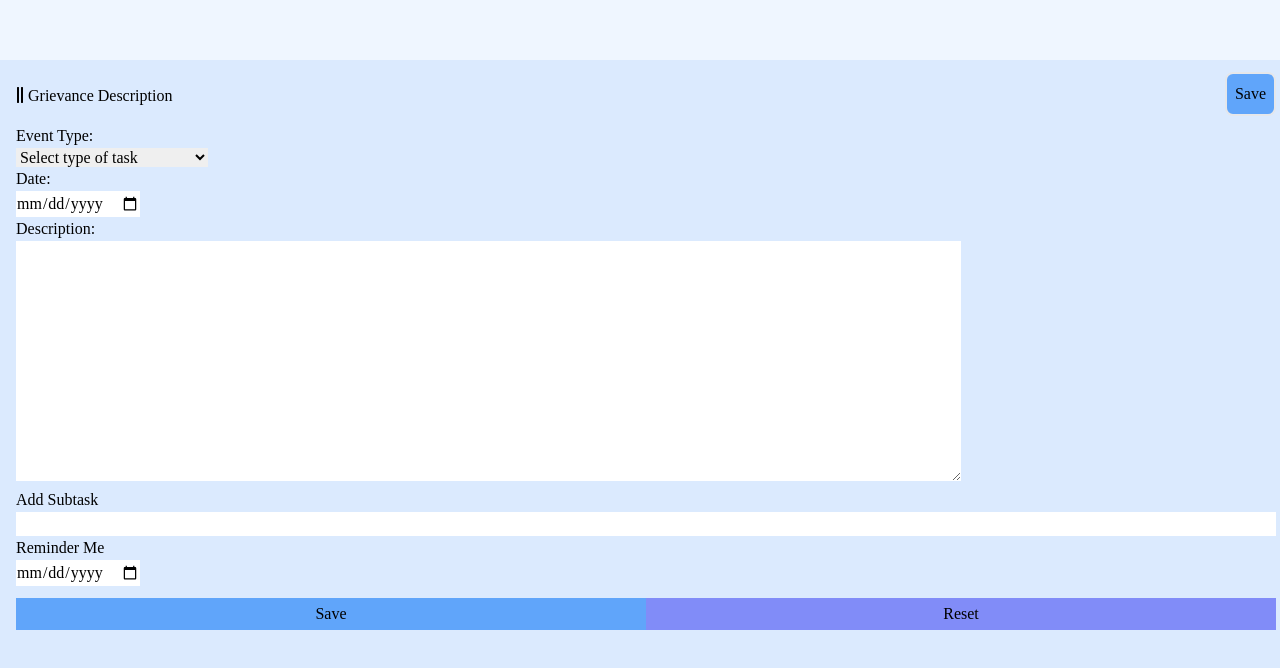
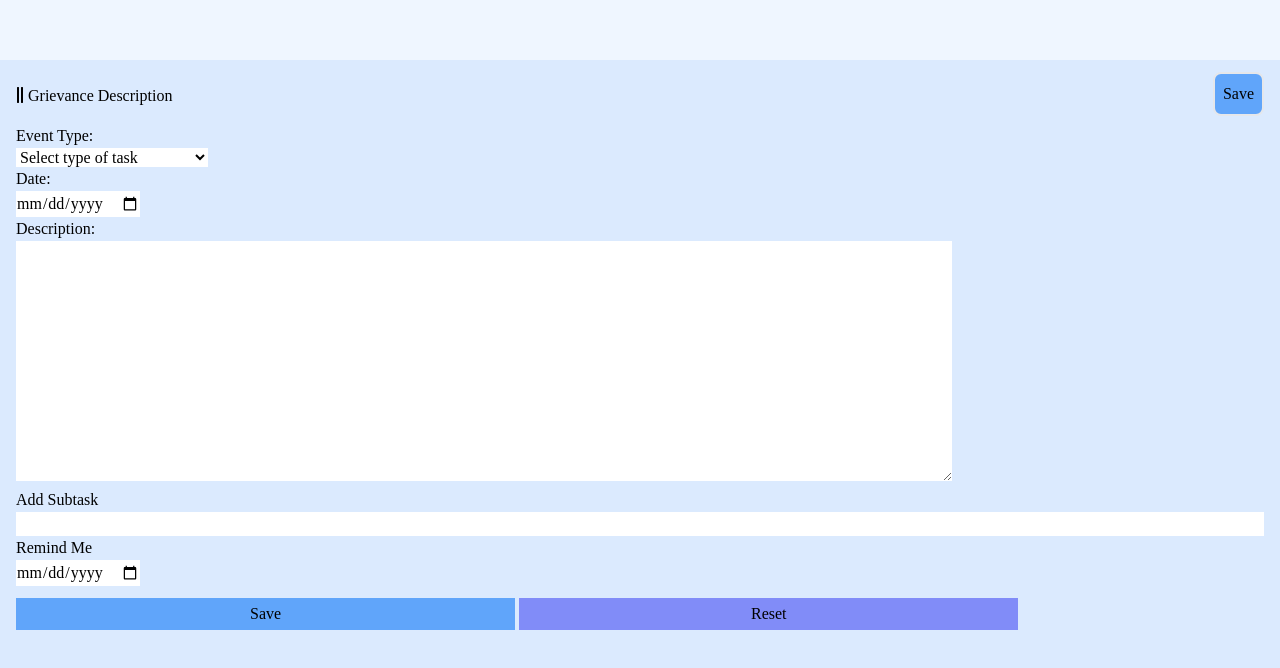
Before and after one commit to ChrisDrainOP/Grievance-and-Member-Interactions-Tracker, a React (Create React App) app: page / in a window 1280 px wide. Shown: the part 1540-2208 px from the top of the page. Built offline with nearby package versions, Linux system fonts and the light colour scheme.

Commit message:
changed styling to subtask buttons, bg white input
Changed the save and reset buttons to allow for space between the
elements. Fixed the gray bg of the input elements in the grievance
description area.

```diff
--- a/src/client/components/AddSubTask.js
+++ b/src/client/components/AddSubTask.js
@@ -9,15 +9,22 @@ const AddSubTask = () => {
         </label>
         <input className='w-full' type='text' name='subtask' id='subtask' />
         <div>
-          <label htmlFor='reminder'>Reminder Me</label>
-          <input className='block' type='date' name='reminder' id='reminder' />
+          <label htmlFor='reminder'>Remind Me</label>
+          <input
+            className='block bg-white'
+            type='date'
+            name='reminder'
+            id='reminder'
+          />
           <div className='pt-3'>
-            <input
-              className='w-1/2 bg-blue-400 p-1'
-              type='submit'
-              value='Save'
-            />
-            <input className='w-1/2 bg-indigo-400 p-1' type='reset'></input>
+            <div className=' space-x-1'>
+              <input
+                className='w-2/5 bg-blue-400 p-1 '
+                type='submit'
+                value='Save'
+              />
+              <input className='w-2/5 bg-indigo-400 p-1' type='reset'></input>
+            </div>
           </div>
         </div>
       </form>
--- a/src/client/components/GrievanceForm.js
+++ b/src/client/components/GrievanceForm.js
@@ -5,7 +5,7 @@ import AddSubTask from "./AddSubTask";
 
 const GrievanceForm = (prop) => {
   return (
-    <div className='ml-3 pt-5 relative  h-full'>
+    <div className='mx-3 pt-5 relative  h-full'>
       <input
         type='submit'
         className='text-1xl p-2 absolute right-0 top-2 bg-blue-400 border-2 rounded-lg'
@@ -27,7 +27,7 @@ const GrievanceForm = (prop) => {
           <label className='block text-left w-full' htmlFor='tasks'>
             Event Type:{" "}
           </label>
-          <select className='block' name='task type' id='tasks'>
+          <select className='block bg-white' name='task type' id='tasks'>
             <option value=''>Select type of task</option>
             <option value='Member Interaction'>Member Interaction</option>
             <option value='Incident'>Incident</option>
@@ -45,7 +45,7 @@ const GrievanceForm = (prop) => {
           <label htmlFor='date' className='block w-full text-left'>
             Date:
           </label>
-          <input type='date' name='date' className='block' />
+          <input type='date' name='date' className='block bg-white' />
         </div>
         <div className='w-3/4 '>
           <label className='block w-full text-left' htmlFor='description'>
```
Also changed, not shown: 1 other file (tests, documents, lock files or other folders).
